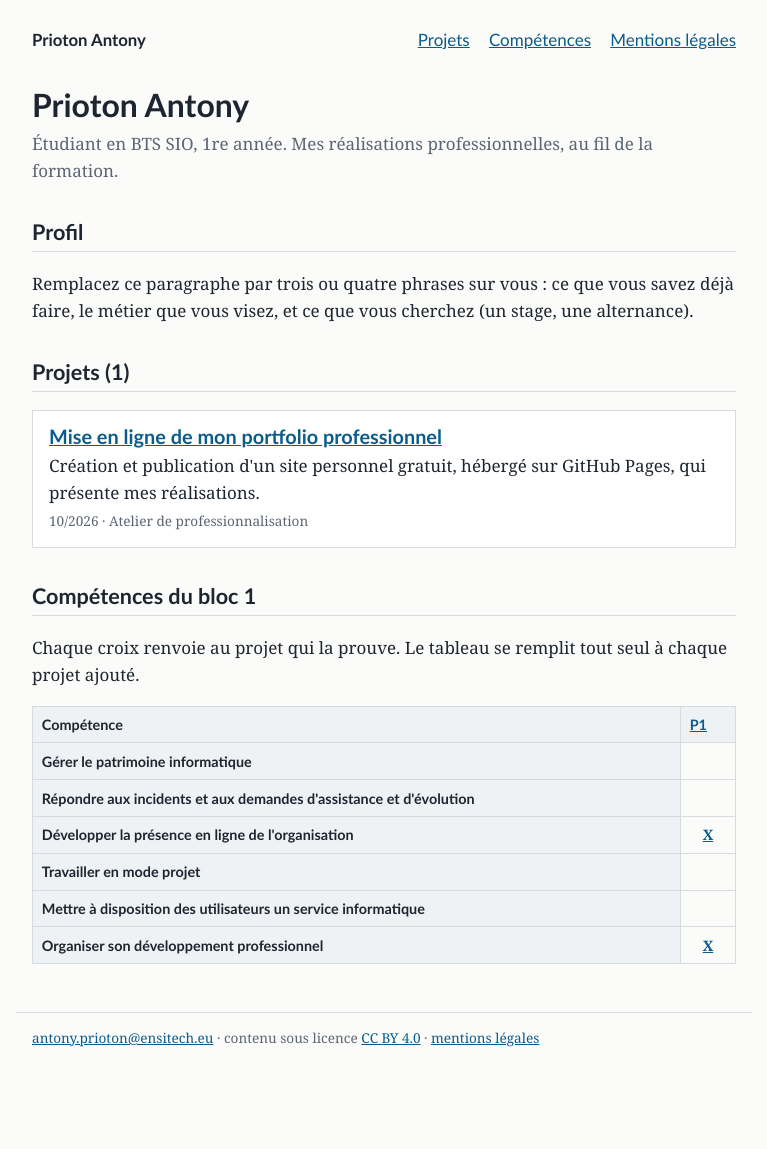
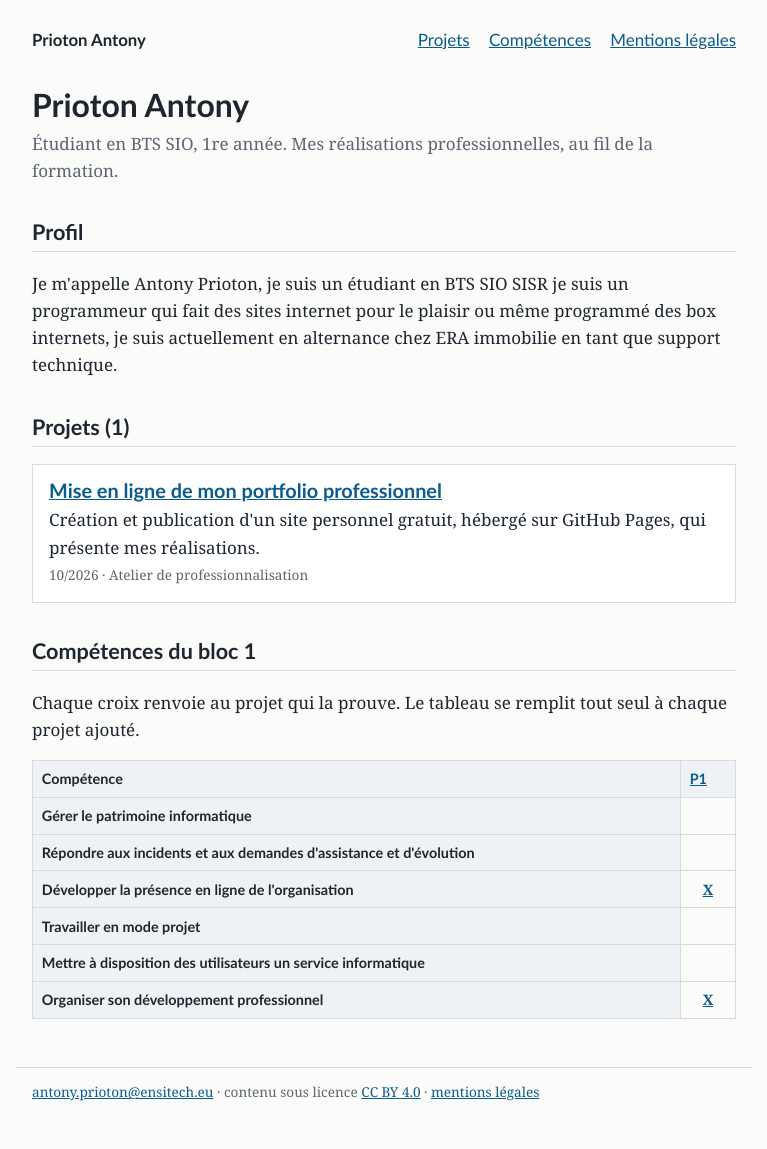
Before and after one commit to priotonantony-png/portfolio, a Jekyll site: the page built from index.html, in a window 1280 px wide. Shown: the whole page, without its empty margins (256-1023 px from the left). Built offline with Jekyll 4.4.1, drawn with Linux system fonts in a browser that asks for light colours; before the commit the page ends 1094 px from its top, so only the background shows below that.

Commit message:
Revise profile paragraph with personal details
Updated personal introduction in the profile section.

```diff
--- a/index.html
+++ b/index.html
@@ -5,7 +5,7 @@ layout: default
 <p class="sous-titre">{{ site.description }}</p>
 
 <h2>Profil</h2>
-<p>Remplacez ce paragraphe par trois ou quatre phrases sur vous : ce que vous savez déjà faire, le métier que vous visez, et ce que vous cherchez (un stage, une alternance).</p>
+<p>Je m'appelle Antony Prioton, je suis un étudiant en BTS SIO SISR je suis un programmeur qui fait des sites internet pour le plaisir ou même programmé des box internets, je suis actuellement en alternance chez ERA immobilie en tant que support technique.</p>
 
 {% assign projets = site.projets | sort: "date" | reverse %}
 
```
